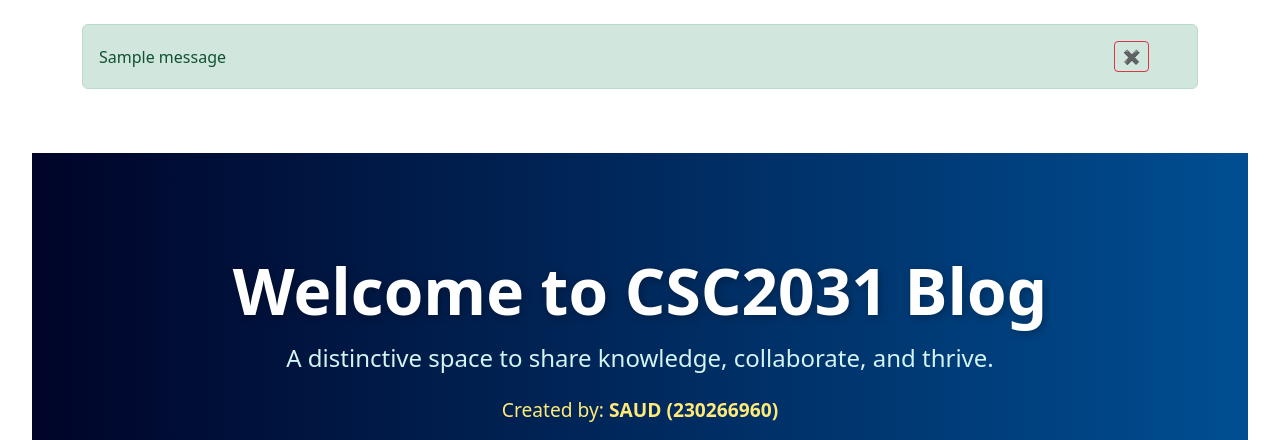
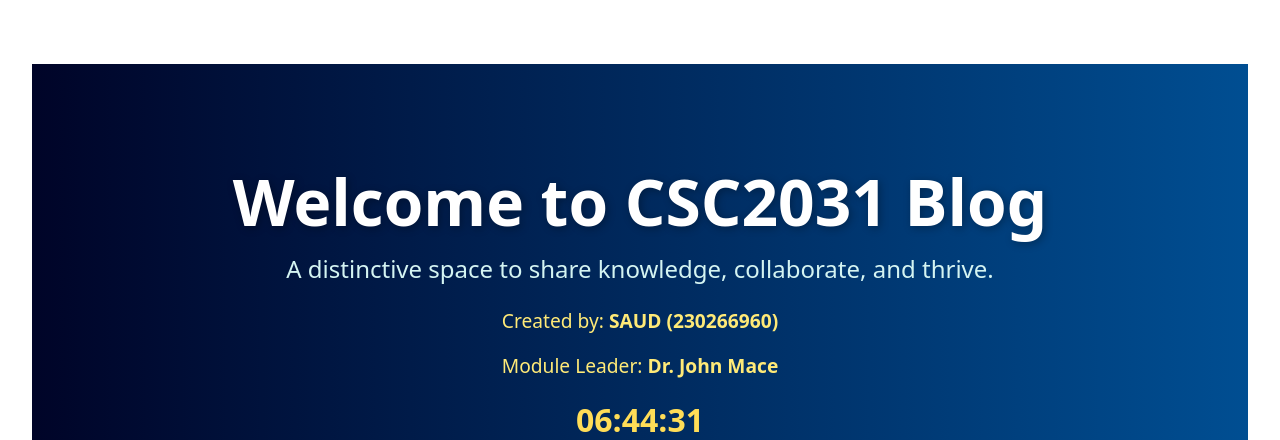
Before and after one commit to saudNA9/csc2031blog, a Flask app: page / in a window 1280 px wide. Shown: the part 72-512 px from the top of the page. Run offline with Flask 3, Linux system fonts and the light colour scheme; tables that the repository leaves empty hold one stand-in row (values such as "Sample post"); one stand-in notice (Sample message) is shown; some libraries are stand-ins or nearby versions.

Commit message:
Fixed flash messages

```diff
--- a/templates/base.html
+++ b/templates/base.html
@@ -43,23 +43,6 @@
         {% endif %}
     </nav>
 
-    <!-- Here are the flash Messages I added and noted in my README.md -->
-    {% with messages = get_flashed_messages(with_categories=true) %}
-        {% if messages %}
-            <div class="container mt-4">
-                {% for category, message in messages %}
-                    <div class="alert alert-{{ category }} alert-dismissible fade show d-flex align-items-center" role="alert">
-                        <div class="me-auto">
-                            {{ message }}
-                        </div>
-                        <button type="button" class="btn btn-outline-danger btn-sm ms-2" data-bs-dismiss="alert" aria-label="Close">
-                            ✖
-                        </button>
-                    </div>
-                {% endfor %}
-            </div>
-        {% endif %}
-    {% endwith %}
 
     <div class="container-fluid p-3 my-5 text-center">
         {% block content %}
```
Also changed, not shown: templates/security/security.html (+16 -1 lines), instance/csc2031blog.db.
